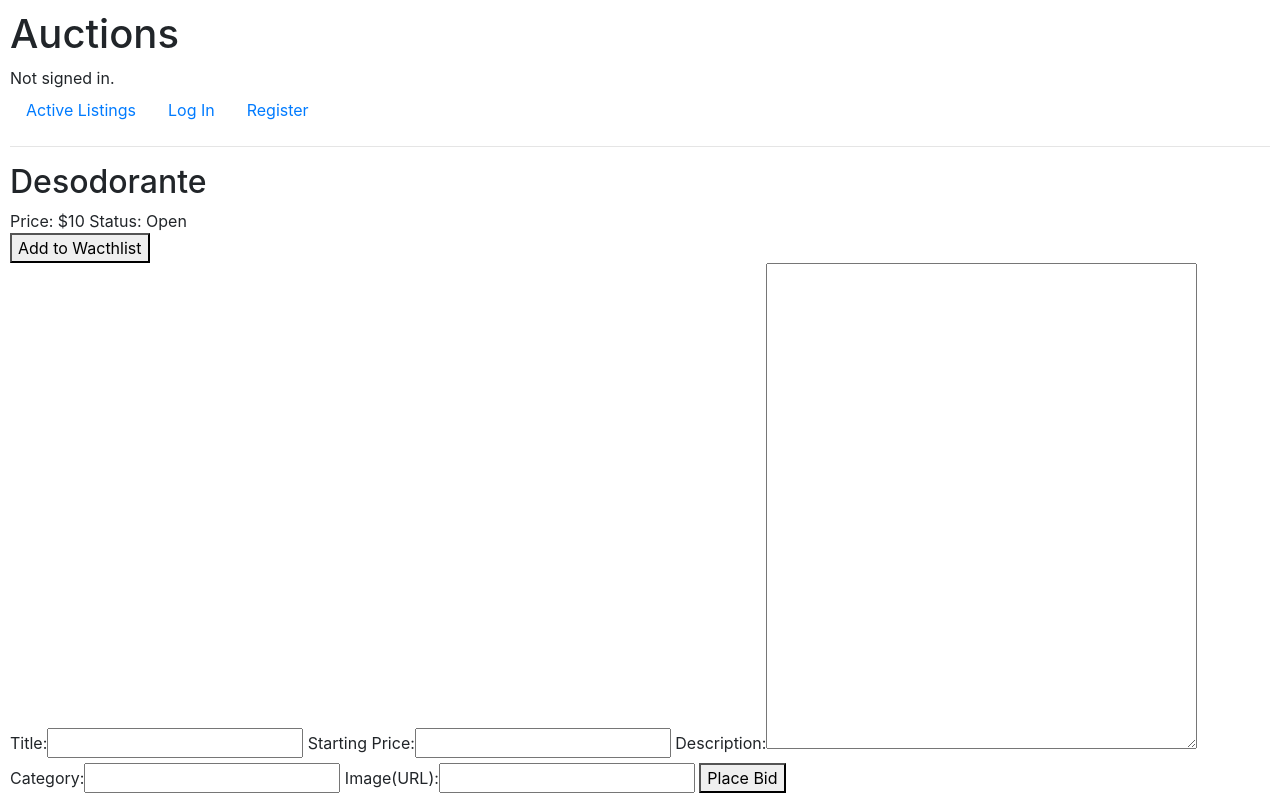
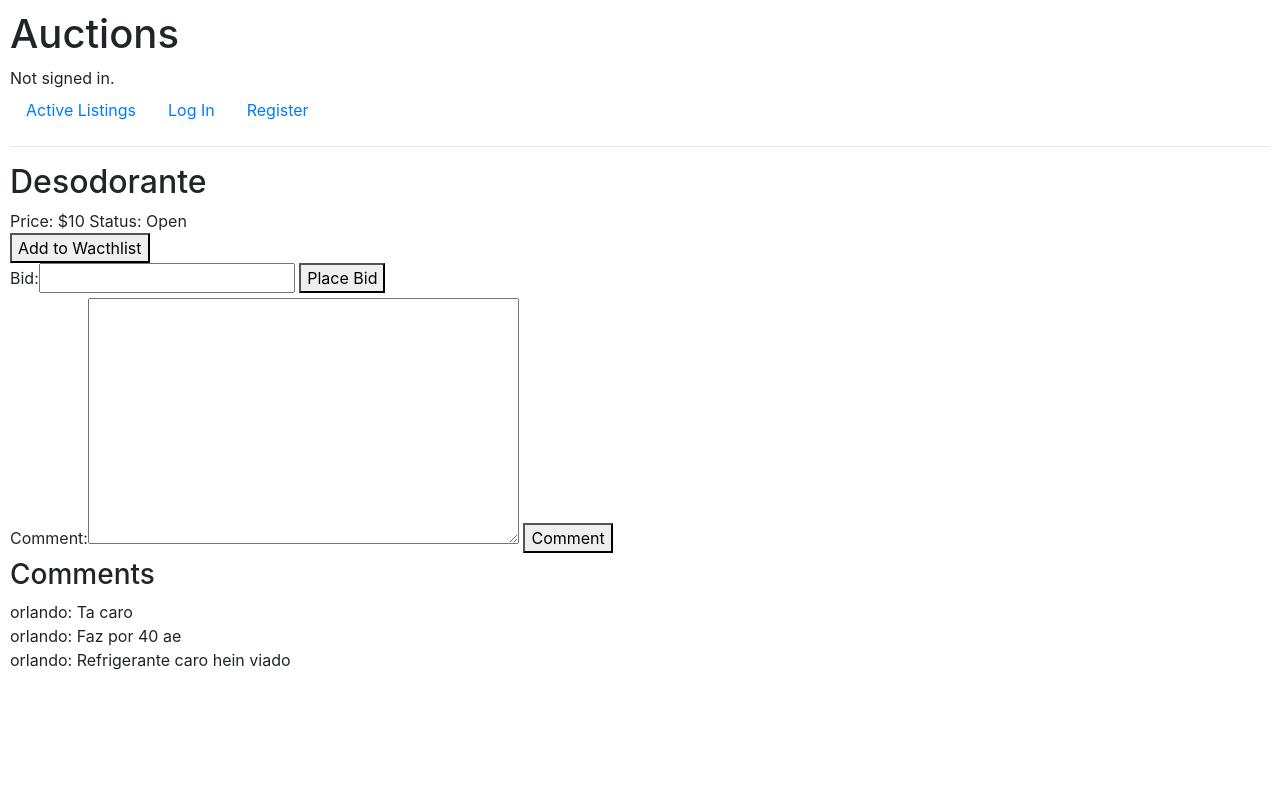
Before and after one commit to FelipeIshara/Commerce, a Django app: template commerce/auctions/templates/auctions/listing.html in a window 1280 px wide. After the commit the page ends 670 px from the top, so only its background shows below. Run offline with Django 3.2, Linux system fonts and the light colour scheme; data comes from the database, SQL or seed files in the repository; tables that the repository leaves empty hold one stand-in row (values such as "Sample post"); the template is opened without the code that fills it: values that come from a table or form of the project are taken from there, most other values are stand-ins (such as "Sample title", 1, 10 or a date in 2020); some libraries are stand-ins or nearby versions.

Commit message:
comments

```diff
--- a/commerce/auctions/forms.py
+++ b/commerce/auctions/forms.py
@@ -12,3 +12,9 @@ class CreateListingForm(forms.Form):
 
 class PlaceBidForm(forms.Form):
     bid_value = forms.DecimalField(max_digits=10, decimal_places=2, label="Bid:")
+
+class CommentForm(forms.Form):
+    comment = forms.CharField(label="Comment", widget=forms.Textarea(attrs={
+        "rows": 10,
+        "columns": 100
+    }))
--- a/commerce/auctions/models.py
+++ b/commerce/auctions/models.py
@@ -28,9 +28,9 @@ class Bid(models.Model):
     bid_value = models.DecimalField(max_digits=10, decimal_places=2)
 
 class Comment(models.Model):
-    owner_id = models.ForeignKey(User, on_delete=models.CASCADE, related_name="comments")
-    listing_id = models.ForeignKey(Listing, on_delete=models.CASCADE, related_name="comments")
-    comment_text = models.TextField()
+    owner = models.ForeignKey(User, on_delete=models.CASCADE, related_name="comments")
+    listing = models.ForeignKey(Listing, on_delete=models.CASCADE, related_name="comments")
+    comment = models.TextField(blank=False)
 
 class Profile(models.Model):
     user = models.OneToOneField(User, on_delete=models.CASCADE)
--- a/commerce/auctions/templates/auctions/listing.html
+++ b/commerce/auctions/templates/auctions/listing.html
@@ -2,6 +2,7 @@
 
 {% block body %}
 <h2>{{listing.title}}</h2>
+<!--Caso estiver Aberta-->
     {% if listing.active == True %}
 Price: ${{price}}
 Status: Open
@@ -9,13 +10,18 @@
         {% if LastBidOwner and LastBidOwner.owner == request.user %}
 Your bid is the last bid
         {% endif %}
+
+
         {% if listing.owner == request.user %}
 <form action="{% url 'close' %}" method="POST">
 {% csrf_token %}
 <button type="submit" name="listing_id" value="{{listing.id}}">Close</button>
 </form>
         {% endif %}
+
+
         {% if not already_on_watchlist %}
+<!--Botão de add ou deletar da Watchlist-->
 <form action="{% url 'watchlist' %}" method="POST">
     {% csrf_token %}
     <button type="submit" name="listing_id" value="{{listing.id}}">Add to Wacthlist</button>
@@ -26,18 +32,39 @@
     <button type="submit" name="listing_id" value="{{listing.id}}">Delete from Wacthlist</button>
 </form>
         {% endif %}
+
+
+<!--Form de lances-->
 <form action="{% url 'bid' %}" method=POST>
     {% csrf_token %}
     {{ PlaceBidForm }}
     <button type="submit" name="listing_id" value="{{listing.id}}">Place Bid</button>
 </form>
+
+
+<!--Form Comentário-->
+<form action="{% url 'comment' %}" method=POST>
+    {% csrf_token %}
+    {{ CommentForm }}
+    <button type="submit" name="listing_id" value="{{listing.id}}">Comment</button>
+</form>
+
+
+<H3>Comments</H3>
+    {% for comment in comments %}
+<div>{{comment.owner}}: {{comment.comment}}</div>
+    {% endfor %}
+
+
+
+    <!--Caso estiver Fechada-->
     {% else %}
-    Winner Bid: ${{price}}
 <br>
 Status: Closed
 <br>
         {% if LastBidOwner and LastBidOwner.owner == request.user %}
 You Are the Winner
+Winner Bid: ${{price}}
         {% endif %}
     {% endif %}
 {% endblock %}
--- a/commerce/auctions/urls.py
+++ b/commerce/auctions/urls.py
@@ -12,5 +12,6 @@ urlpatterns = [
     path("watchlist", views.watchlist, name="watchlist"),
     path("watchlist/delete", views.watchlist_delete, name="watchlist_delete"),
     path("bid", views.bid, name="bid"),
-    path("close", views.close_listing, name="close")
+    path("close", views.close_listing, name="close"),
+    path("comment", views.comment, name="comment")
 ]
```
Also changed, not shown: commerce/auctions/views.py (+25 -5 lines), commerce/auctions/migrations/0013_auto_20201121_2047.py (added), commerce/auctions/migrations/0014_auto_20201121_2055.py (added), commerce/db.sqlite3. Lines whose indentation alone changed are shown as unchanged.
